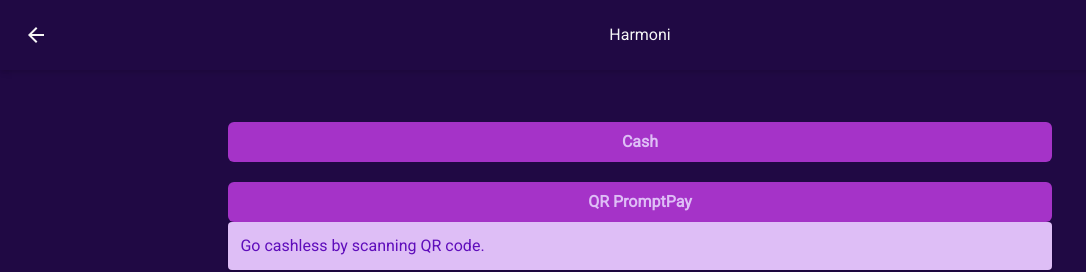
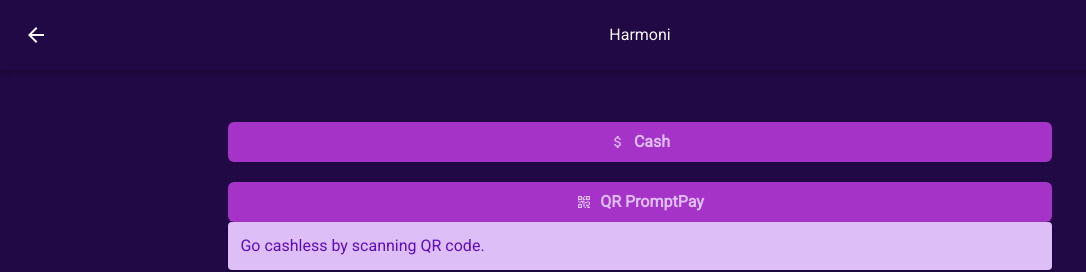
Before and after one commit to CS23-IntegrateProject-1/frontend-integrated, a React (Vite) app: page /venue/1/payment in a window 1280 px wide. Shown: the top 272 px of the page, without its empty margins (0-1086 px from the left). Built offline with nearby package versions, Linux system fonts and the light colour scheme.

Commit message:
Revert "[DELETE] Icons"
This reverts commit 311816e3c549fe5e0dcc584c2e95ce8c1da7bfd6.

```diff
--- a/src/components/buttons/ButtonComponent.tsx
+++ b/src/components/buttons/ButtonComponent.tsx
@@ -1,5 +1,5 @@
 import { Button } from "@chakra-ui/react";
-import {FC } from "react";
+import {ReactElement, FC } from "react";
 
 interface ButtonProps {
   text: string;
@@ -7,6 +7,7 @@ interface ButtonProps {
   textColor?: string;
   borderColor?: string;
   bgHover?: string;
+  leftIcon?: ReactElement | null;
 }
 
 // this is a purple button with white text default, you can import this component and pass other prop specify below to change it
@@ -16,7 +17,8 @@ export const ButtonComponent: FC<ButtonProps> = ({
   bgColor,
   textColor,
   borderColor,
-  bgHover
+  bgHover,
+  leftIcon
 }) => {
   return (
     <Button
@@ -26,6 +28,7 @@ export const ButtonComponent: FC<ButtonProps> = ({
       color={!textColor ? "white" : textColor}
       borderColor={!borderColor ? "" : borderColor}
       _hover={{ bg: !bgHover ? "brand.300" : bgHover }}
+      leftIcon={leftIcon!}
     >
       {text}
     </Button>
--- a/src/features/feature08/pages/Payment/SelectPayment.tsx
+++ b/src/features/feature08/pages/Payment/SelectPayment.tsx
@@ -3,6 +3,7 @@ import { QrCodeButton } from "../QrCode/QrCodeButton"
 import { MobileBankingList } from "../MobileBanking/MobileBankingList"
 import { ConfirmButton } from "../Confirm/ConfirmButton";
 import { Box } from "@chakra-ui/react";
+import {MdAttachMoney} from "react-icons/md"
 
 export const SelectPayment = () => {
     return (
@@ -13,7 +14,7 @@ export const SelectPayment = () => {
         alignItems={"center"}
         margin={5}
       >
-        <ButtonComponent textColor="#DEBEF6" text="Cash" />
+        <ButtonComponent leftIcon={<MdAttachMoney />} textColor="#DEBEF6" text="Cash" />
         <QrCodeButton />
         <MobileBankingList />
         <ConfirmButton />
--- a/src/features/feature08/pages/QrCode/QrCodeButton.tsx
+++ b/src/features/feature08/pages/QrCode/QrCodeButton.tsx
@@ -2,6 +2,7 @@ import { ButtonComponent } from "../../../../components/buttons/ButtonComponent"
 import { Box } from "@chakra-ui/react";
 import { Card, CardBody } from "@chakra-ui/react";
 import { Text } from "@chakra-ui/react";
+import {MdOutlineQrCode2} from "react-icons/md";
 
 export const QrCodeButton = () => {
   return (
@@ -13,7 +14,7 @@ export const QrCodeButton = () => {
       margin={5}
       width={"100%"}
     >
-      <ButtonComponent textColor="#DEBEF6" text="QR PromptPay" />
+      <ButtonComponent leftIcon={<MdOutlineQrCode2 />} textColor="#DEBEF6" text="QR PromptPay" />
       <Card size={"sm"} width={"70%"} backgroundColor={"#DEBEF6"}>
         <CardBody>
           <Text color={"#5F0DBB"}>
```
